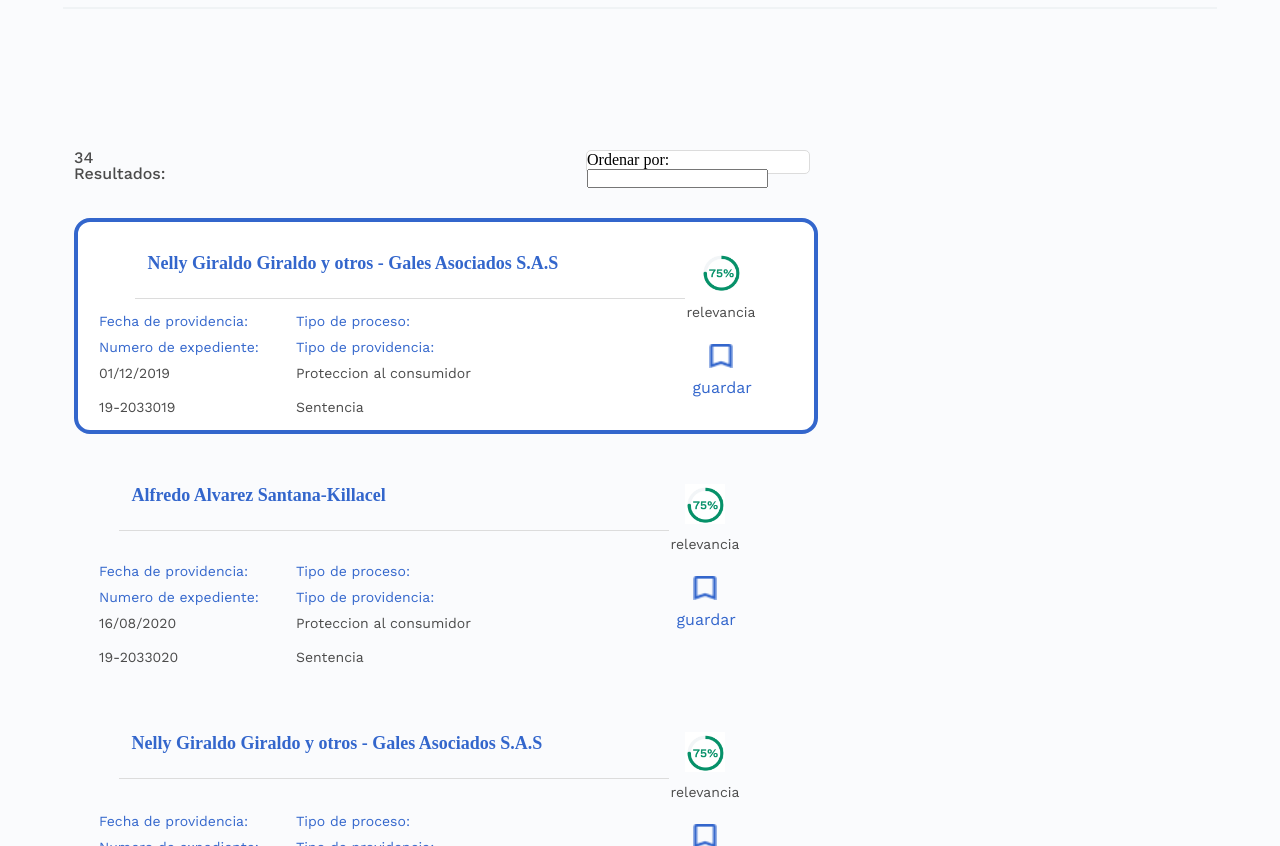
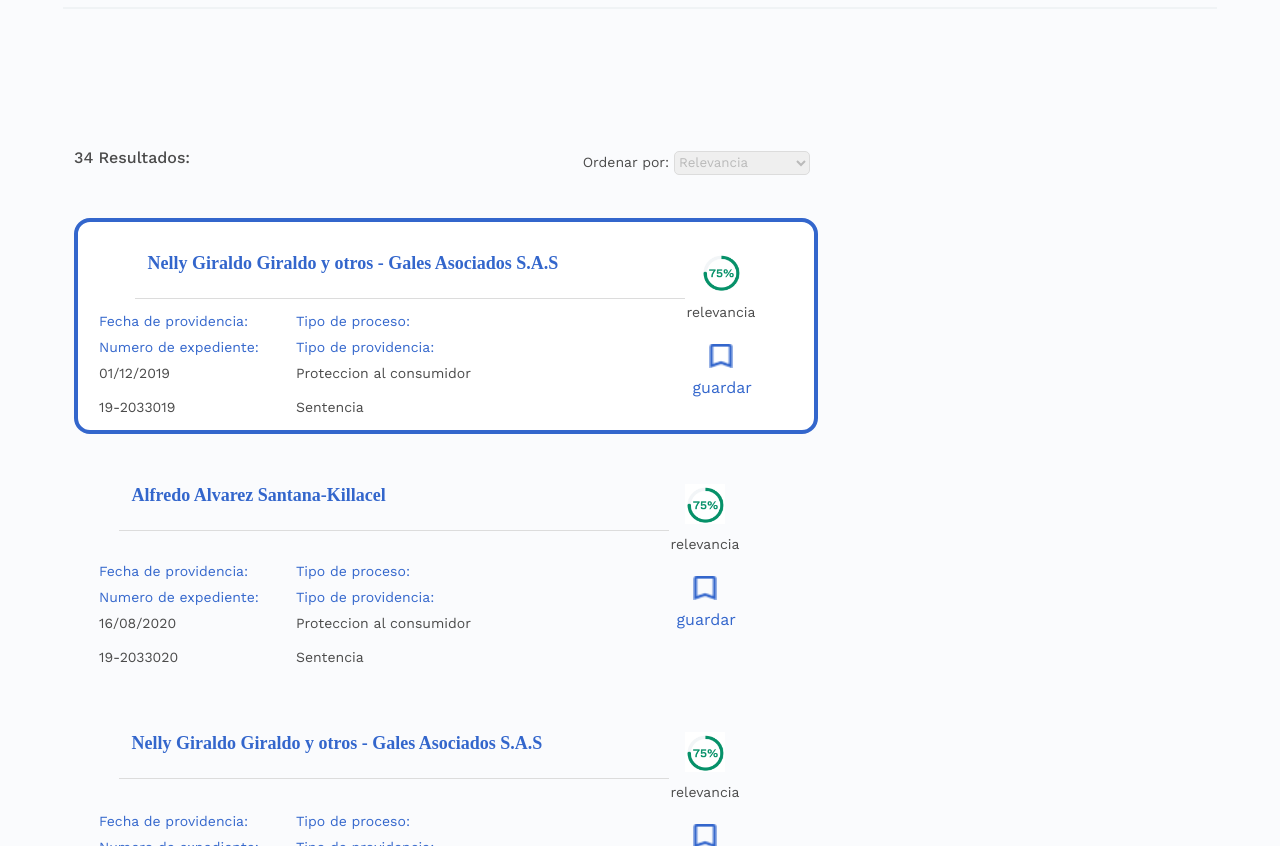
Before and after one commit to agustingaviria95/Proyecto-Semana5, a plain HTML site: page resultados-busqueda.html in a window 1280 px wide. Shown: the part 254-1100 px from the top of the page. Drawn offline with nearby package versions, Linux system fonts and the light colour scheme.

Commit message:
modificacion input

```diff
--- a/assets/css/styles.css
+++ b/assets/css/styles.css
@@ -126,9 +126,20 @@ top: 404px;
 justify-content: space-between;
 display: flex;
 }
+.select{
+    color: #BABABA;
+font-family: Work Sans;
+font-style: normal;
+font-weight: normal;
+width: 136px;
+height: 24px;
+border: 1px solid #DCDCDC;
+box-sizing: border-box;
+border-radius: 5px;
+
+}
 .text-results{
     position: static;
-width: 112px;
 height: 16px;
 left: 24px;
 top: 0px;
@@ -144,19 +155,17 @@ align-items: center;
 color: #4B4B4B;
 }
 .order{
-    position: static;
-width: 224px;
-height: 24px;
-left: 96px;
-top: 0px;
-background: #FFFFFF;
-border: 1px solid #DCDCDC;
-box-sizing: border-box;
-border-radius: 5px;
+    position:static;
 flex: none;
 order: 1;
 flex-grow: 0;
 margin: 0px 8px;
+font-family: Work Sans;
+font-style: normal;
+font-weight: normal;
+font-size: 14px;
+line-height: 24px;
+color: #4B4B4B
 }
 .container-info{
     display: flex;
--- a/resultados-busqueda.html
+++ b/resultados-busqueda.html
@@ -49,9 +49,13 @@
           <span>34 Resultados:</span>
         </div>
         <div class="order">
-            <span>Ordenar por:
-                <input type="text" name="relevancia" id="input">
-            </span>
+            <label for="input">Ordenar por: </label>
+            <select class="select" name="options">
+                <option label="Relevancia" value="" selected="selected"></option>
+                <option value="Fecha">Fecha</option>
+                <option value="similares">similares</option>
+                <option value="Mas visto">Mas visto</option>
+             </select>
 
         </div>
       </section>
```
Also changed, not shown: assets/img/Vector.png (deleted), assets/img/Vector.svg (added).
